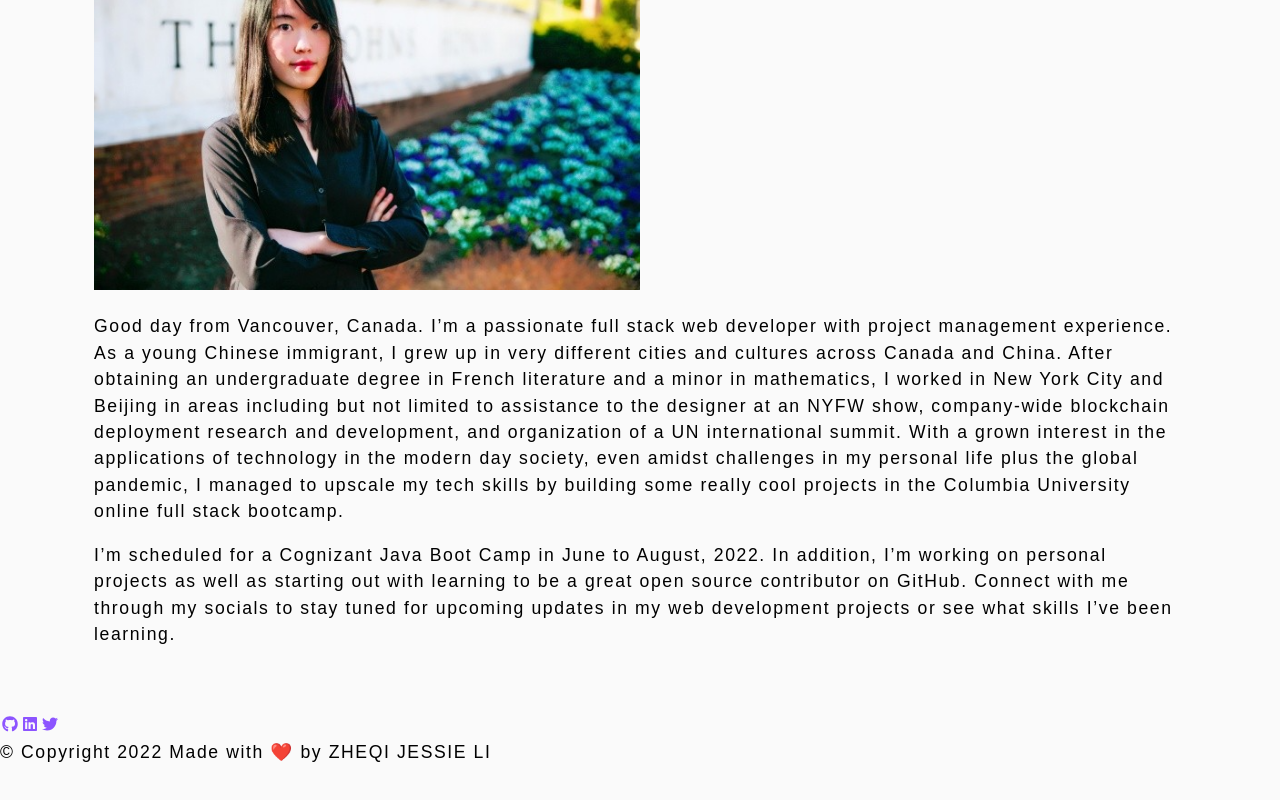
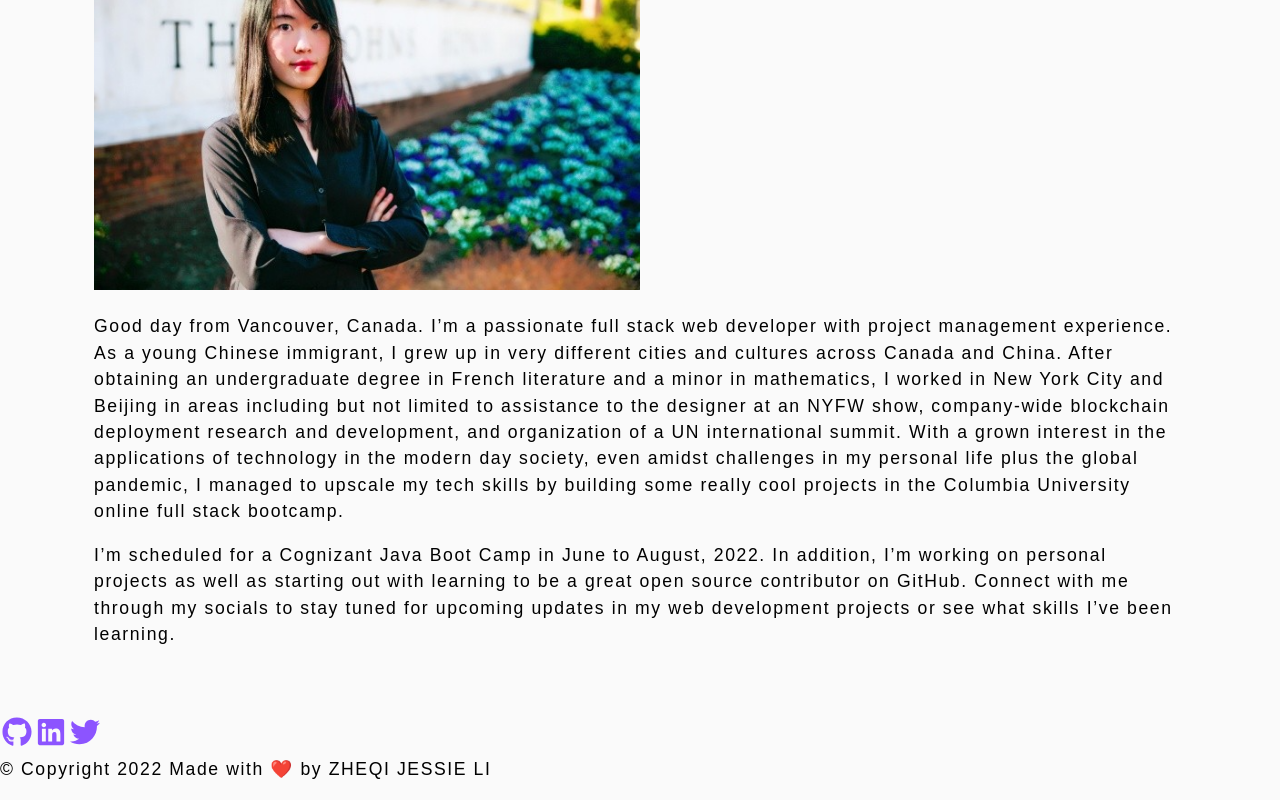
Before and after one commit to ladystephani/Projects-portfolio-react, a React (Create React App) app: page / in a window 1280 px wide. Shown: the part 872-1672 px from the top of the page. Built offline with nearby package versions, Linux system fonts and the light colour scheme.

Commit message:
Update footer styling

```diff
--- a/src/components/Footer/index.js
+++ b/src/components/Footer/index.js
@@ -3,18 +3,20 @@ import { FaTwitter, FaLinkedin, FaGithub } from "react-icons/fa";
 
 function Footer() {
   return (
-    <div>
+    <footer>
+      <div className="flex-row">
         <a href="https://github.com/ladystephani" target="_blank">
-        <FaGithub></FaGithub>
+          <FaGithub size={30}></FaGithub>
         </a>
         <a href="https://www.linkedin.com/in/zheqi-jessie-li" target="_blank">
-        <FaLinkedin></FaLinkedin>
+          <FaLinkedin size={30}></FaLinkedin>
         </a>
         <a href="https://twitter.com/ladystephani_" target="_blank">
-        <FaTwitter></FaTwitter>
+          <FaTwitter size={30}></FaTwitter>
         </a>
+      </div>
       <p>&copy; Copyright 2022 Made with ❤️ by ZHEQI JESSIE LI</p>
-    </div>
+    </footer>
   );
 }
 
--- a/src/index.css
+++ b/src/index.css
@@ -96,6 +96,10 @@ header {
 header a {
   color: var(--special);
   font-family: "Brush Script MT", cursive;
+}
+
+footer {
+  font-family: "Montserrat", sans-serif;
 }
 
 button {
```
Lines whose indentation alone changed are shown as unchanged.
